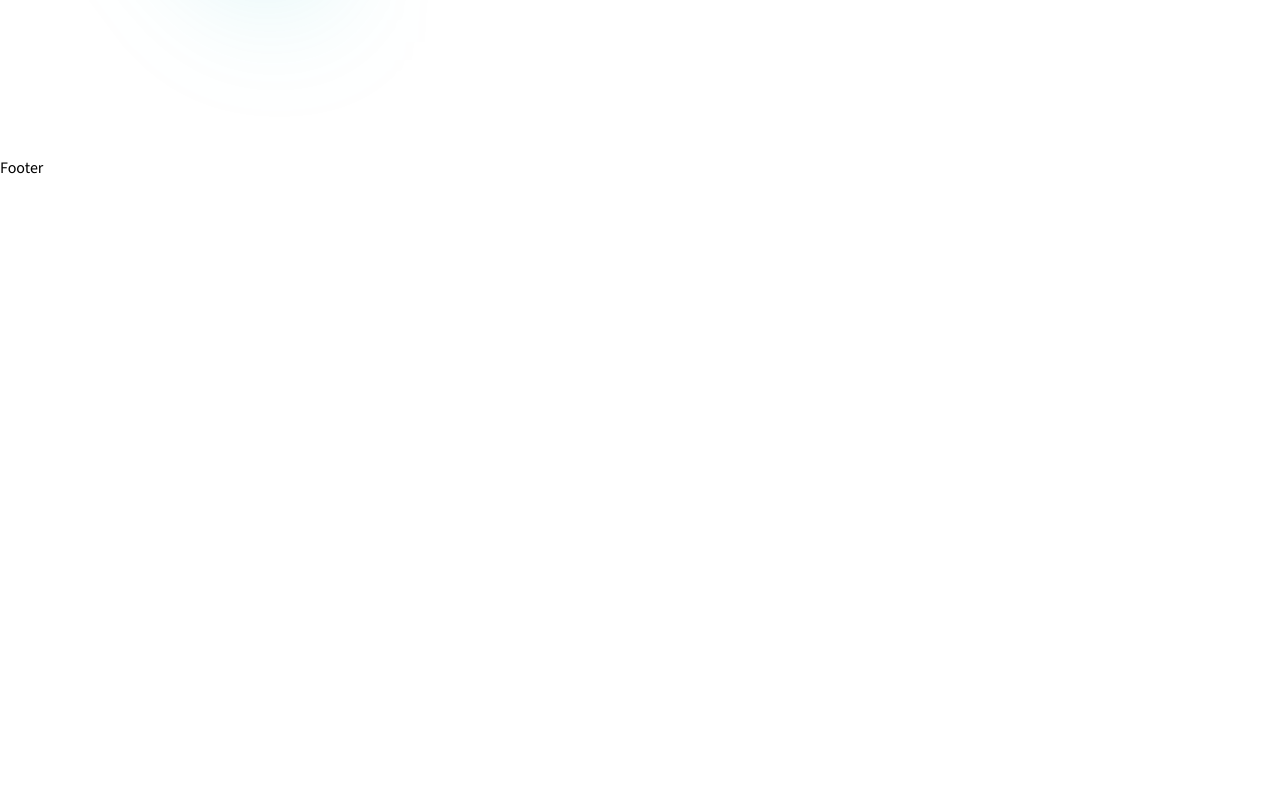
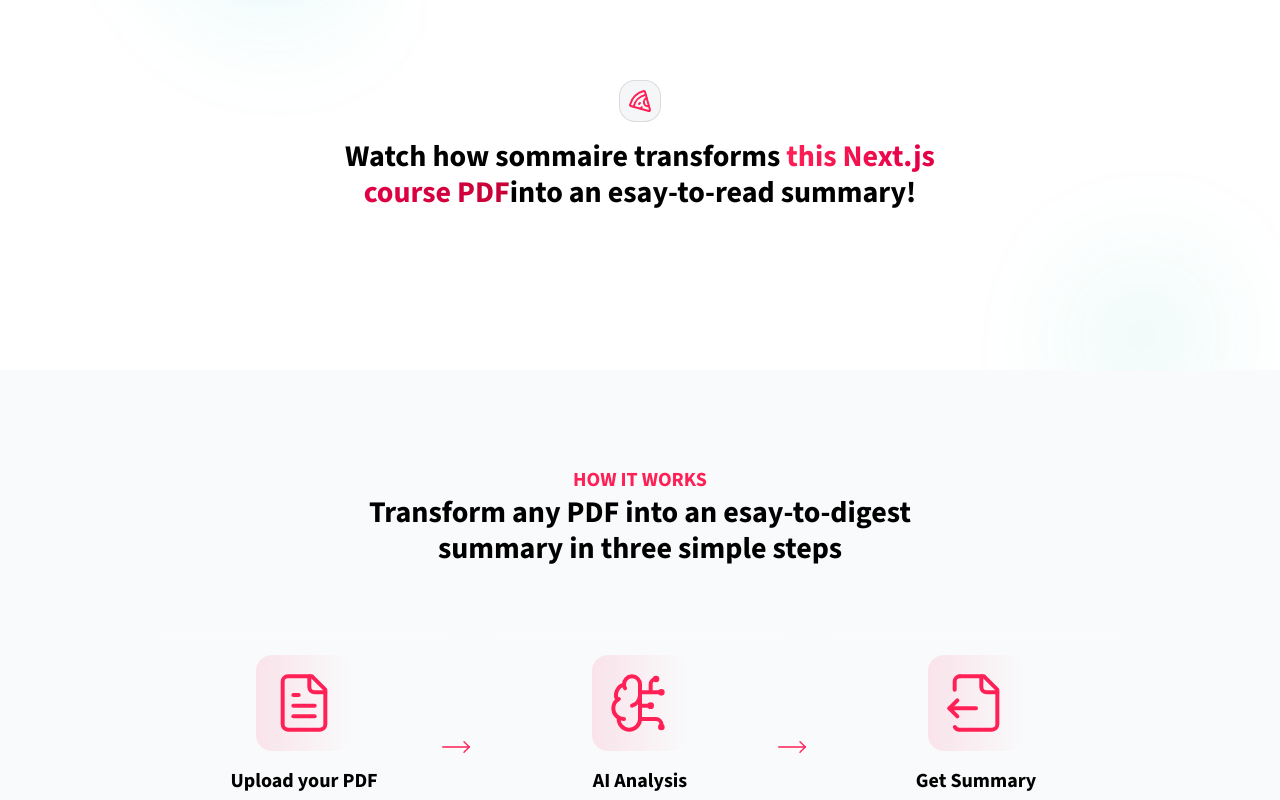
Before and after one commit to AliRaza192/ai-saas-pdf-summary, a Next.js app: page / in a window 1280 px wide. Shown: the part 620-1420 px from the top of the page. Before the commit the page ends 800 px from the top, so only its background shows below. Built offline with nearby package versions, Linux system fonts and the light colour scheme.

Commit message:
how it works section step

```diff
--- a/app/page.tsx
+++ b/app/page.tsx
@@ -1,5 +1,7 @@
 import BgGradient from "@/components/common/bg-gradient";
+import DemoSection from "@/components/home/demo-section";
 import HeroSection from "@/components/home/hero-section";
+import HowItWorksSection from "@/components/home/how-it-works-section";
 import { Button } from "@/components/ui/button";
 
 
@@ -9,6 +11,8 @@
       <BgGradient />
       <div className="flex flex-col">
         <HeroSection />
+        <DemoSection />
+        <HowItWorksSection />
       </div>
     </div>
   );
--- /dev/null
+++ b/components/home/demo-section.tsx
@@ -0,0 +1,39 @@
+import { Pizza } from "lucide-react";
+
+export default function DemoSection() {
+    return (
+        <section className="relative">
+            <div className="py-12 lg:py-24 max-w-5xl mx-auto px-4 sm:px-6 lg:px8 lg:pt-12">
+                <div
+                    aria-hidden="true"
+                    className="pointer-events-none absolute inset-0 -z-10 transform-gpu overflow-hidden blur-3xl"
+                >
+                    <div
+                        className="relative left-[calc(50%-3rem)] aspect-[1155/678] w-[36.125rem] -translate-x-1/2 bg-linear-to-br from-emerald-500 via-teal-500 to-cyan-500 opacity-30 sm:left-[calc(50%+36rem)] sm:w-[72.1875rem]"
+                        style={{
+                            clipPath:
+                                "polygon(74.1% 44.1%, 100% 61.6%, 97.5% 26.9%, 85.5% 0.1%, 80.7% 2%, 72.5% 32.5%, 60.2% 62.4%, 52.4% 68.1%, 47.5% 58.3%, 45.2% 34.5%, 27.5% 76.7%, 0.1% 64.9%, 17.3% 100%, 27.6% 76.8%, 76.1% 97.7%, 74.1% 44.1%)",
+                        }}
+                    />
+                </div>
+
+                <div className="flex flex-col items-center text-center space-y-4">
+                    <div className="inline-flex items-center justify-center p-2 rounded-2xl bg-gray-100/80 backdrop-blur-xs border border-gray-500/20 mb-4">
+                        <Pizza className="w-6 h-6 text-rose-500" />
+                    </div>
+                    <div className="text-center mb-16">
+                        <h3 className="font-black text-3xl max-w-2xl mx-auto px-4 sm:px-6">
+                            Watch how sommaire transforms{' '}
+                            <span className="bg-linear-to-r from-rose-500 to-rose-700 bg-clip-text text-transparent">this Next.js course PDF</span>
+                            into an esay-to-read summary!
+                        </h3>
+                    </div>
+                    <div className="flex justify-center items-center px-2 sm:px-4 lg:px-6 ">
+                        {/* Summary Viewer */}
+                    </div>
+                </div>
+            </div>
+
+        </section>
+    );
+}
--- /dev/null
+++ b/components/home/how-it-works-section.tsx
@@ -0,0 +1,80 @@
+import { BrainCircuit, FileOutput, FileText, MoveRight } from "lucide-react"
+import { ReactNode } from "react"
+
+type Step = {
+    icon: ReactNode,
+    label: string,
+    description: string
+}
+
+const steps: Step[] = [
+    {
+        icon: <FileText size={64} strokeWidth={1.5} />,
+        label: 'Upload your PDF',
+        description: "Simply drag and drop your PDF document or click to upload."
+    },
+    {
+        icon: <BrainCircuit size={64} strokeWidth={1.5} />,
+        label: 'AI Analysis',
+        description: "Our advance AI processes and analyzes your document instantly."
+    },
+    {
+        icon: <FileOutput size={64} strokeWidth={1.5} />,
+        label: 'Get Summary',
+        description: "Receive a clear, concise summary of your document"
+    },
+]
+
+export default function HowItWorksSection() {
+    return (
+        <section className="relative overflow-hidden bg-gray-50">
+            <div className="py-12 lg:py-24 max-w-5xl mx-auto px-4 sm:px-6 lg:px8">
+                <div
+                    aria-hidden="true"
+                    className="pointer-events-none absolute inset-0 -z-10 transform-gpu overflow-hidden blur-3xl"
+                >
+                    <div
+                        className="relative left-[calc(50%-3rem)] aspect-[1155/678] w-[36.125rem] -translate-x-1/2 bg-linear-to-br from-emerald-500 via-teal-500 to-cyan-500 opacity-30 sm:left-[calc(50%+36rem)] sm:w-[72.1875rem]"
+                        style={{
+                            clipPath:
+                                "polygon(74.1% 44.1%, 100% 61.6%, 97.5% 26.9%, 85.5% 0.1%, 80.7% 2%, 72.5% 32.5%, 60.2% 62.4%, 52.4% 68.1%, 47.5% 58.3%, 45.2% 34.5%, 27.5% 76.7%, 0.1% 64.9%, 17.3% 100%, 27.6% 76.8%, 76.1% 97.7%, 74.1% 44.1%)",
+                        }}
+                    />
+                </div>
+                <div className="text-center mb-16">
+                    <h2 className="font-bold uppercase text-rose-500 text-xl">How it works</h2>
+                    <h3 className="font-bold text-3xl max-w-2xl mx-auto ">Transform any PDF into an esay-to-digest summary in three simple steps</h3>
+                </div>
+                <div className="grid grid-cols-1 md:grid-cols-3 gap-8 max-w-6xl mx-auto relative">
+                    {steps.map((step, idx) => (
+                        <div className="relative flex items-stretch">
+                            <StepItem key={idx} {...step} />
+                            {idx < steps.length - 1 && (
+                                <div className="hidden md:block absolute top-1/2 -right-4 transform -translate-y-1/2 z-10">
+                                    <MoveRight size={32} strokeWidth={1} className="text-rose-500">
+                                    </MoveRight>
+                                </div>
+                            )}
+                        </div>
+                    ))}
+                </div>
+            </div>
+        </section>
+    )
+}
+
+function StepItem({ icon, label, description }: Step) {
+    return (
+        <div className="relative p-6 rounded-2xl bg-white/5 backdrop-blur-xs border border-white/10 hover:border-rose-500/50 transition-colors group w-full">
+            <div className="flex flex-col gap-4 h-full">
+                <div className="flex items-center justify-center w-24 h-24 mx-auto rounded-2xl bg-linear-to-r from-rose-500/10 to-transparent group-hover:from-rose-500/20 transition-colors">
+                    <div className="text-rose-500">{icon}</div>
+                </div>
+                <div className="flex flex-col gap-1 justify-between">
+                    <h4 className="text-center font-bold text-xl">{label}</h4>
+                    <p className="text-center text-sm text-gray-600">{description}</p>
+                </div>
+            </div>
+        </div>
+    )
+}
```
